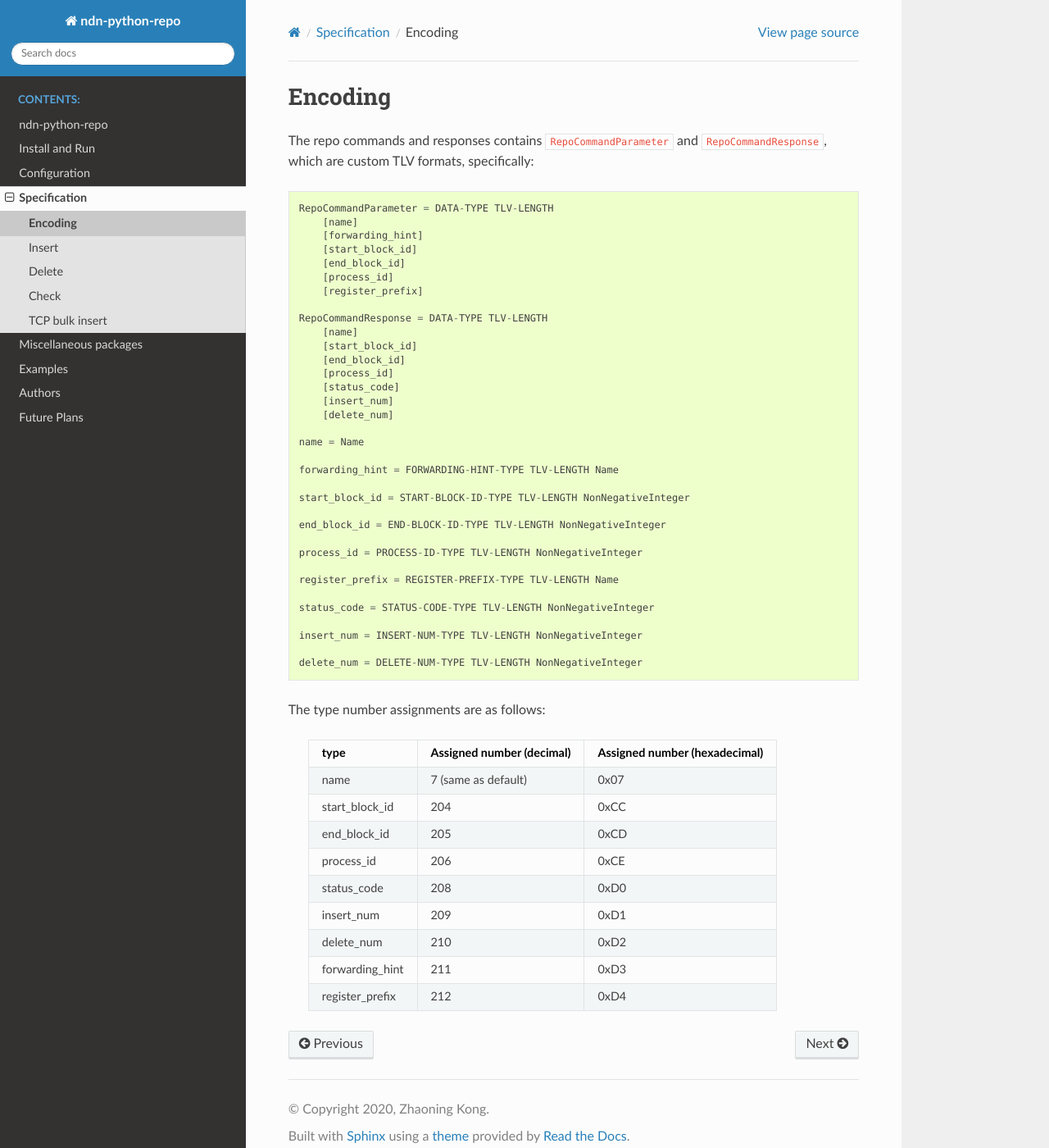
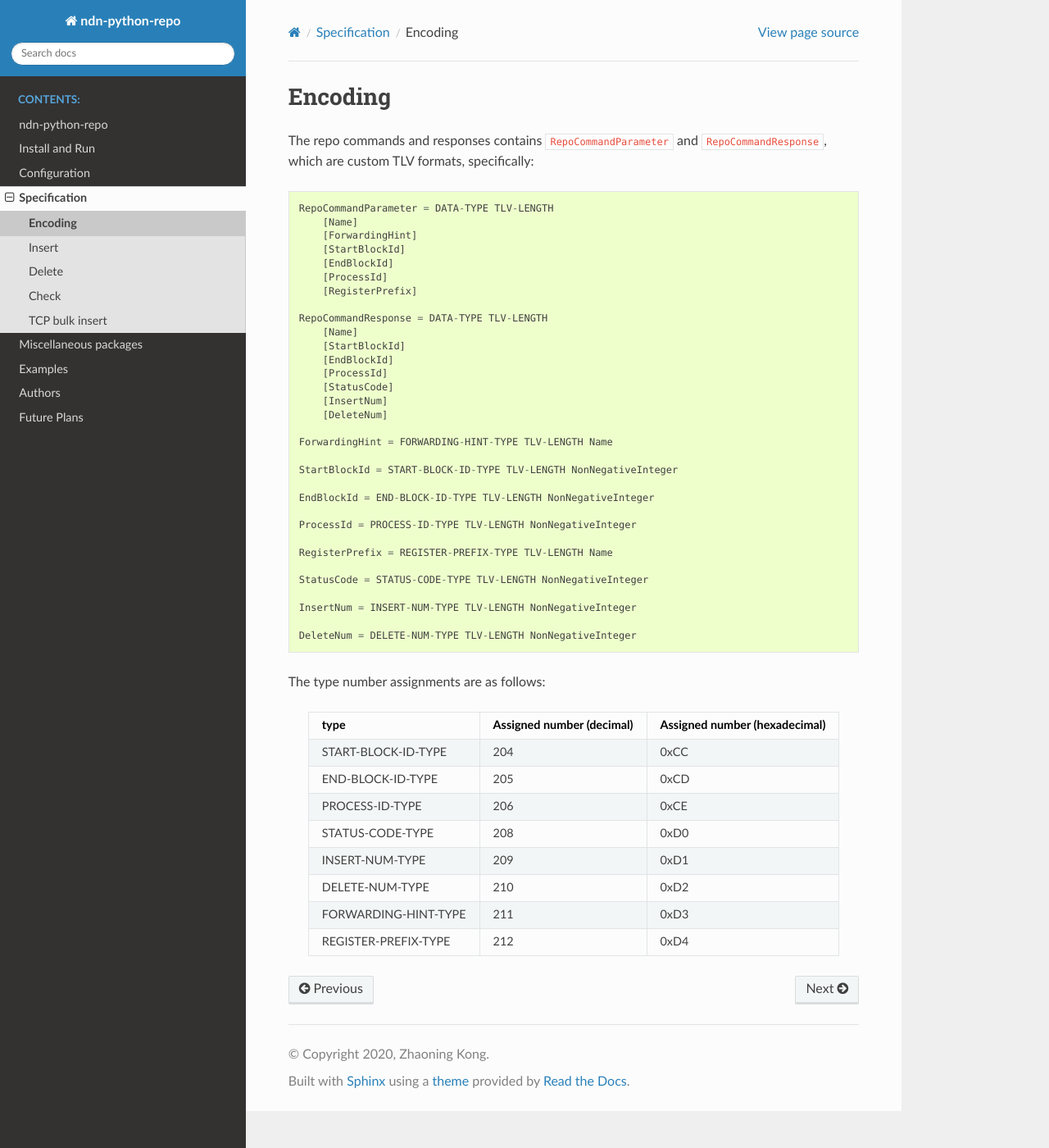
Before and after one commit to UCLA-IRL/ndn-python-repo, a Sphinx documentation site: the page built from docs/src/specification/encoding.rst, in a window 1280 px wide and 1400 px high. Shown: the whole window at 82% size. Built offline with Sphinx 7.4.7 and the Read the Docs theme 2.0.0, drawn with Linux system fonts in a browser that asks for light colours.

Commit message:
docs: fix encoding rules to conform to ABNF format

```diff
--- a/docs/src/specification/encoding.rst
+++ b/docs/src/specification/encoding.rst
@@ -7,60 +7,56 @@ The repo commands and responses contains ``RepoCommandParameter`` and
 .. code-block::
 
     RepoCommandParameter = DATA-TYPE TLV-LENGTH
-        [name]
-        [forwarding_hint]
-        [start_block_id]
-        [end_block_id]
-        [process_id]
-        [register_prefix]
+        [Name]
+        [ForwardingHint]
+        [StartBlockId]
+        [EndBlockId]
+        [ProcessId]
+        [RegisterPrefix]
 
     RepoCommandResponse = DATA-TYPE TLV-LENGTH
-        [name]
-        [start_block_id]
-        [end_block_id]
-        [process_id]
-        [status_code]
-        [insert_num]
-        [delete_num]
+        [Name]
+        [StartBlockId]
+        [EndBlockId]
+        [ProcessId]
+        [StatusCode]
+        [InsertNum]
+        [DeleteNum]
 
-    name = Name
+    ForwardingHint = FORWARDING-HINT-TYPE TLV-LENGTH Name
 
-    forwarding_hint = FORWARDING-HINT-TYPE TLV-LENGTH Name
+    StartBlockId = START-BLOCK-ID-TYPE TLV-LENGTH NonNegativeInteger
 
-    start_block_id = START-BLOCK-ID-TYPE TLV-LENGTH NonNegativeInteger
+    EndBlockId = END-BLOCK-ID-TYPE TLV-LENGTH NonNegativeInteger
 
-    end_block_id = END-BLOCK-ID-TYPE TLV-LENGTH NonNegativeInteger
+    ProcessId = PROCESS-ID-TYPE TLV-LENGTH NonNegativeInteger
 
-    process_id = PROCESS-ID-TYPE TLV-LENGTH NonNegativeInteger
+    RegisterPrefix = REGISTER-PREFIX-TYPE TLV-LENGTH Name
 
-    register_prefix = REGISTER-PREFIX-TYPE TLV-LENGTH Name
+    StatusCode = STATUS-CODE-TYPE TLV-LENGTH NonNegativeInteger
 
-    status_code = STATUS-CODE-TYPE TLV-LENGTH NonNegativeInteger
+    InsertNum = INSERT-NUM-TYPE TLV-LENGTH NonNegativeInteger
 
-    insert_num = INSERT-NUM-TYPE TLV-LENGTH NonNegativeInteger
-
-    delete_num = DELETE-NUM-TYPE TLV-LENGTH NonNegativeInteger
+    DeleteNum = DELETE-NUM-TYPE TLV-LENGTH NonNegativeInteger
 
 The type number assignments are as follows:
 
     +----------------------+----------------------------+--------------------------------+
     | type                 | Assigned number (decimal)  | Assigned number (hexadecimal)  |
     +======================+============================+================================+
-    | name                 | 7 (same as default)        | 0x07                           |
+    | START-BLOCK-ID-TYPE  | 204                        | 0xCC                           |
     +----------------------+----------------------------+--------------------------------+
-    | start_block_id       | 204                        | 0xCC                           |
+    | END-BLOCK-ID-TYPE    | 205                        | 0xCD                           |
     +----------------------+----------------------------+--------------------------------+
-    | end_block_id         | 205                        | 0xCD                           |
+    | PROCESS-ID-TYPE      | 206                        | 0xCE                           |
     +----------------------+----------------------------+--------------------------------+
-    | process_id           | 206                        | 0xCE                           |
+    | STATUS-CODE-TYPE     | 208                        | 0xD0                           |
     +----------------------+----------------------------+--------------------------------+
-    | status_code          | 208                        | 0xD0                           |
+    | INSERT-NUM-TYPE      | 209                        | 0xD1                           |
     +----------------------+----------------------------+--------------------------------+
-    | insert_num           | 209                        | 0xD1                           |
+    | DELETE-NUM-TYPE      | 210                        | 0xD2                           |
     +----------------------+----------------------------+--------------------------------+
-    | delete_num           | 210                        | 0xD2                           |
+    | FORWARDING-HINT-TYPE | 211                        | 0xD3                           |
     +----------------------+----------------------------+--------------------------------+
-    | forwarding_hint      | 211                        | 0xD3                           |
+    | REGISTER-PREFIX-TYPE | 212                        | 0xD4                           |
     +----------------------+----------------------------+--------------------------------+
-    | register_prefix      | 212                        | 0xD4                           |
-    +----------------------+----------------------------+--------------------------------+
```
